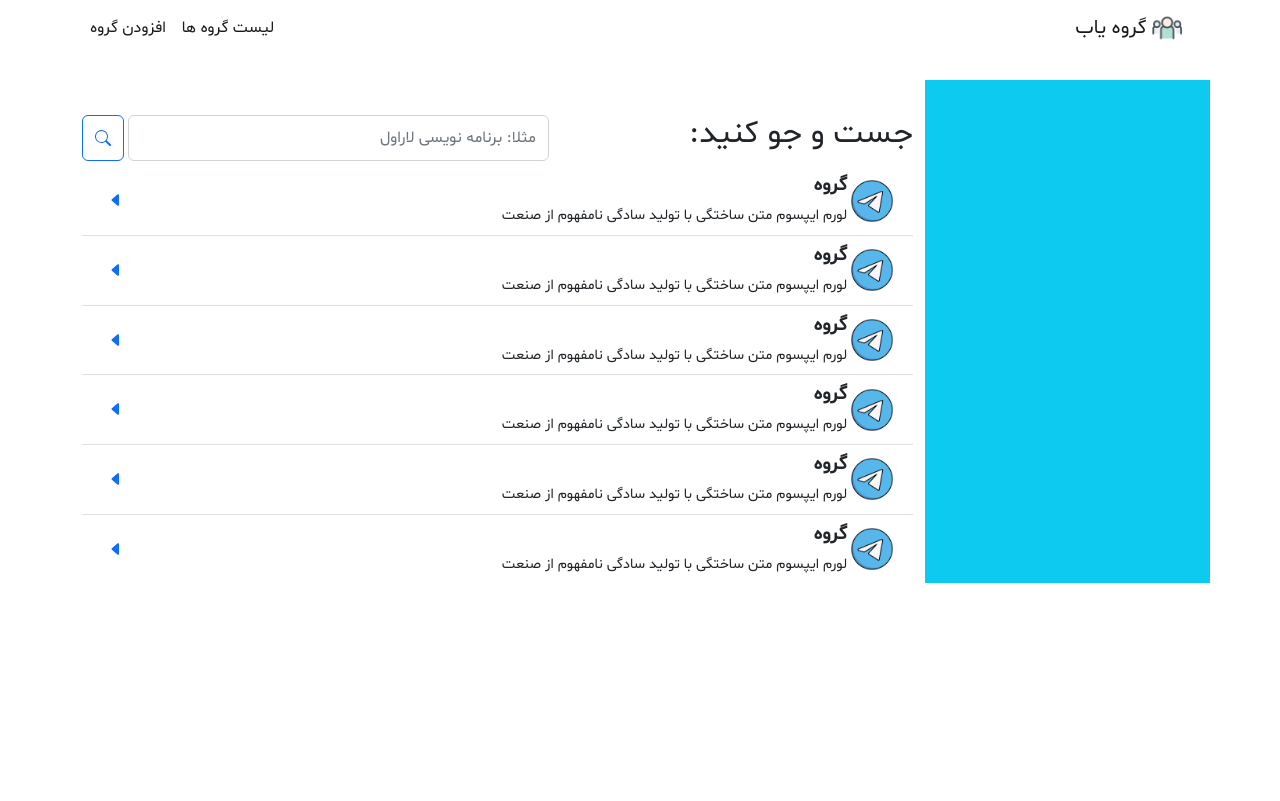
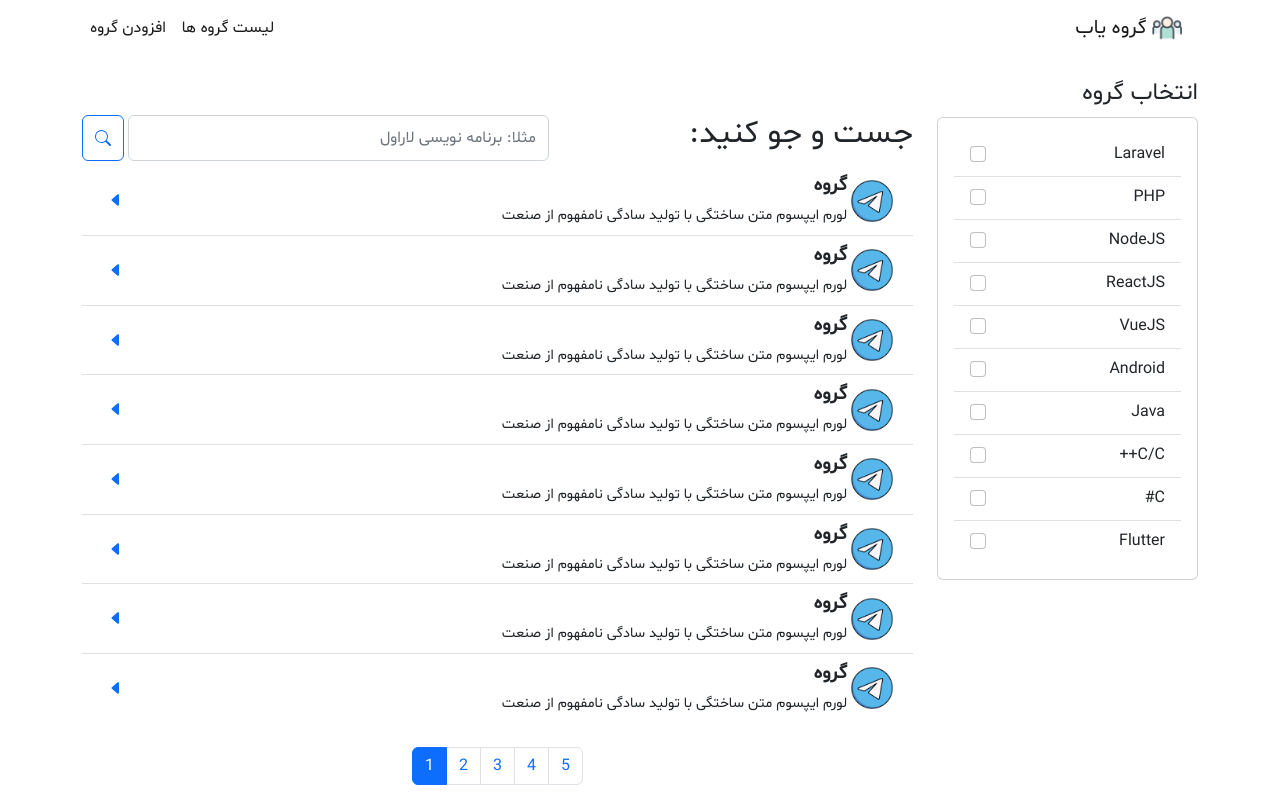
Before and after one commit to hourglass2020/search-groups, a React (Create React App) app: page /search in a window 1280 px wide. Built offline with nearby package versions, Linux system fonts and the light colour scheme.

Commit message:
complete search page and add 404 page

```diff
--- a/public/index.html
+++ b/public/index.html
@@ -13,7 +13,7 @@
     <link rel="manifest" href="%PUBLIC_URL%/manifest.json" />
     <link rel="stylesheet" href="%PUBLIC_URL%/css/bootstrap.min.css" />
     <link rel="stylesheet" href="%PUBLIC_URL%/css/style.css" />
-    <title>React App</title>
+    <title>گروه یاب</title>
   </head>
   <body>
     <noscript>You need to enable JavaScript to run this app.</noscript>
--- a/src/App.js
+++ b/src/App.js
@@ -1,36 +1,50 @@
-import { createBrowserRouter, RouterProvider } from 'react-router-dom';
+import { createBrowserRouter, RouterProvider } from "react-router-dom";
 
-import LandingPage from './components/landing/LandingPage';
-import MainLayout from './layouts/MainLayout';
+import LandingPage from "./components/landing/LandingPage";
+import MainLayout from "./layouts/MainLayout";
 
-import './App.css';
-import SearchPage from './components/search/SearchPage';
-import GroupPage from './components/group/GroupPage';
+import "./App.css";
+import SearchPage from "./components/search/SearchPage";
+import GroupPage from "./components/group/GroupPage";
 
 const router = createBrowserRouter([
   {
-    path: '/',
+    path: "/",
     element: <MainLayout />,
     children: [
       {
-        path: '',
-        element: <LandingPage />
+        path: "",
+        element: <LandingPage />,
       },
       {
         path: "search",
-        element: <SearchPage />
+        element: <SearchPage />,
       },
       {
         path: "group",
-        element: <GroupPage />
-      }
-    ]
-  }
-])
+        element: <GroupPage />,
+      },
+      {
+        path: "*",
+        element: (
+          <div className="h-100 d-flex flex-column justify-content-center align-items-center">
+            <img
+              src="/images/404.png"
+              alt="404"
+              height={400}
+              className="mt-5"
+            />
+            <h4>صفحه موردنظر پیدا نشد.</h4>
+          </div>
+        ),
+      },
+    ],
+  },
+]);
 
 function App() {
   return (
-    <div dir='rtl'>
+    <div dir="rtl">
       <RouterProvider router={router} />
     </div>
   );
--- a/src/components/search/SearchPage.jsx
+++ b/src/components/search/SearchPage.jsx
@@ -1,21 +1,75 @@
-import React from 'react'
-import { Button, Form, ListGroup } from 'react-bootstrap';
-import { BsSearch } from 'react-icons/bs';
+import React, { useState } from "react";
+import {
+    Button,
+    Card,
+    Form,
+    ListGroup,
+    ListGroupItem,
+    Pagination,
+} from "react-bootstrap";
+import { BsSearch } from "react-icons/bs";
 
-import MainListItem from '../landing/MainListItem';
+import MainListItem from "../landing/MainListItem";
 
 function SearchPage() {
+    const [active, setActive] = useState(1);
+
+    let items = [];
+    for (let number = 1; number <= 5; number++) {
+        items.push(
+            <Pagination.Item
+                key={number}
+                active={number === active}
+                onClick={() => setActive(number)}
+            >
+                {number}
+            </Pagination.Item>
+        );
+    }
+
     return (
-        <div className='row'>
-            <div className='col-3 mt-4 bg-info'></div>
+        <div className="row">
+            <div className="col-3 mt-4">
+                <h4>انتخاب گروه</h4>
+                <Card>
+                    <Card.Body>
+                        <ListGroup variant="flush">
+                            <ListGroupItem>
+                                <Form.Check type="checkbox" label="Laravel" />
+                            </ListGroupItem>
+                            <ListGroupItem>
+                                <Form.Check type="checkbox" label="PHP" />
+                            </ListGroupItem>
+                            <ListGroupItem>
+                                <Form.Check type="checkbox" label="NodeJS" />
+                            </ListGroupItem>
+                            <ListGroupItem>
+                                <Form.Check type="checkbox" label="ReactJS" />
+                            </ListGroupItem>
+                            <ListGroupItem>
+                                <Form.Check type="checkbox" label="VueJS" />
+                            </ListGroupItem>
+                            <ListGroupItem>
+                                <Form.Check type="checkbox" label="Android" />
+                            </ListGroupItem>
+                            <ListGroupItem>
+                                <Form.Check type="checkbox" label="Java" />
+                            </ListGroupItem>
+                            <ListGroupItem>
+                                <Form.Check type="checkbox" label="C/C++" />
+                            </ListGroupItem>
+                            <ListGroupItem>
+                                <Form.Check type="checkbox" label="C#" />
+                            </ListGroupItem>
+                            <ListGroupItem>
+                                <Form.Check type="checkbox" label="Flutter" />
+                            </ListGroupItem>
+                        </ListGroup>
+                    </Card.Body>
+                </Card>
+            </div>
             <div
-                className='col-9'
-                style={{
-                    display: "flex",
-                    flexDirection: "column",
-                    justifyContent: "center",
-                    alignItems: "center",
-                }}
+                className="col-9 d-flex flex-column justify-content-center align-items-center"
             >
                 <div className="my-4 d-flex w-100 flex-column justify-content-end">
                     <div className="col-12 h-25">
@@ -35,9 +89,14 @@ function SearchPage() {
                         </div>
                     </div>
                 </div>
-                <div className="mt-3 w-100"
-                >
+                <div className="mt-3 w-100">
                     <ListGroup variant="flush" className="main-list">
+                        <ListGroup.Item>
+                            <MainListItem />
+                        </ListGroup.Item>
+                        <ListGroup.Item>
+                            <MainListItem />
+                        </ListGroup.Item>
                         <ListGroup.Item>
                             <MainListItem />
                         </ListGroup.Item>
@@ -58,9 +117,12 @@ function SearchPage() {
                         </ListGroup.Item>
                     </ListGroup>
                 </div>
+                <Pagination dir="ltr" className="mt-4">
+                    {items}
+                </Pagination>
             </div>
         </div>
-    )
+    );
 }
 
-export default SearchPage
+export default SearchPage;
```
Also changed, not shown: public/images/404.png (added), 1 other file (tests, documents, lock files or other folders).
